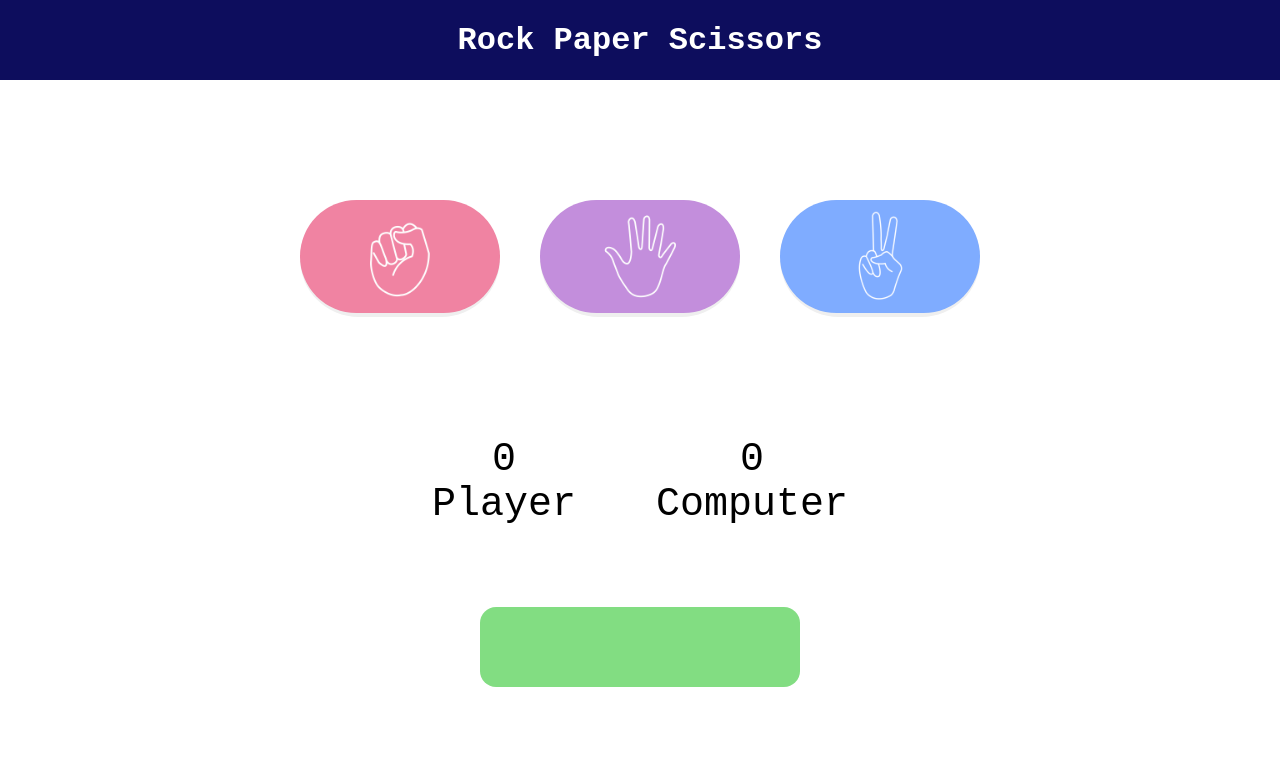
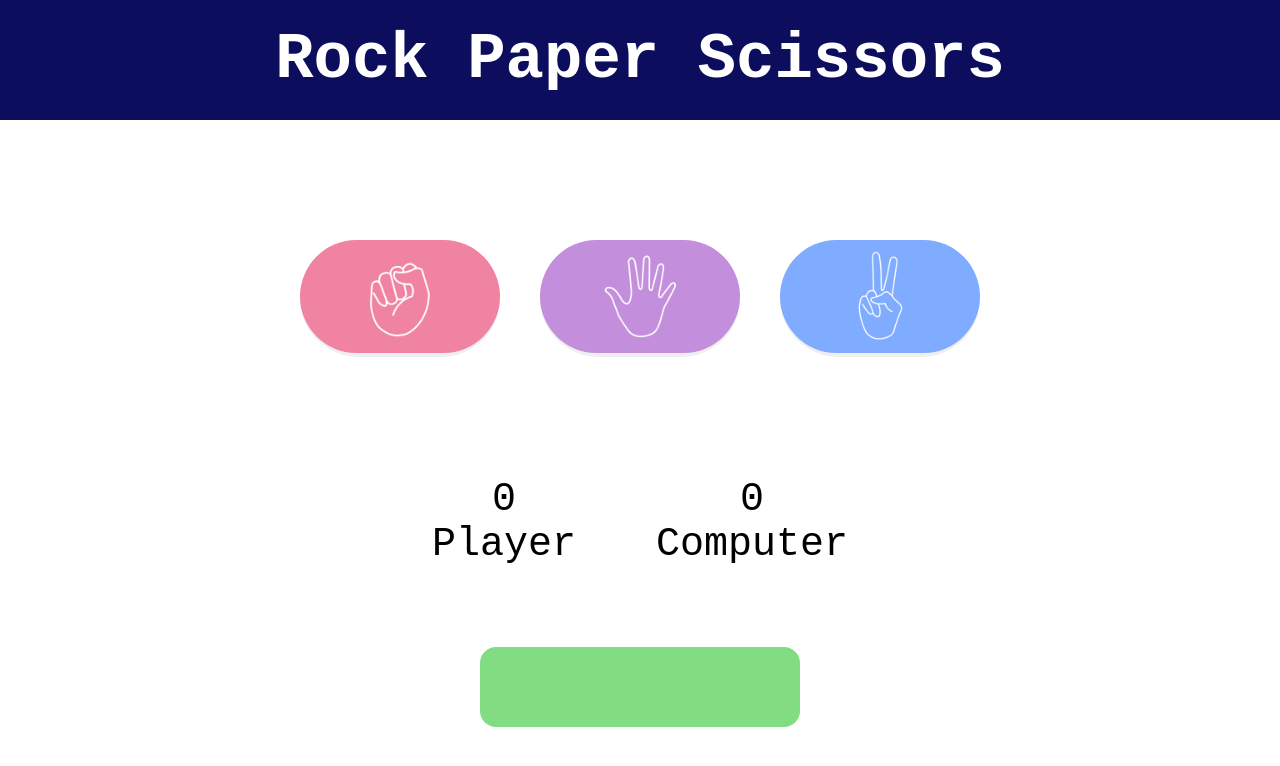
Before and after one commit to rishabhraturi05/Stone-Paper-Scissors, a plain HTML site: page index.html in a window 1280 px wide. Drawn offline with Linux system fonts and the light colour scheme.

Commit message:
Update style.css

```diff
--- a/style.css
+++ b/style.css
@@ -7,7 +7,7 @@
 
 .nav_bar {
     width: 100vw;
-    height: 10vmin;
+    height: 15vmin;
     margin: auto;
     background-color: rgb(13, 13, 93);
     border: none;
@@ -19,6 +19,7 @@
 .nav_bar h1 {
     color: white;
     text-align: center;
+    font-size:8vmin;
 }
 
 .main {
```
